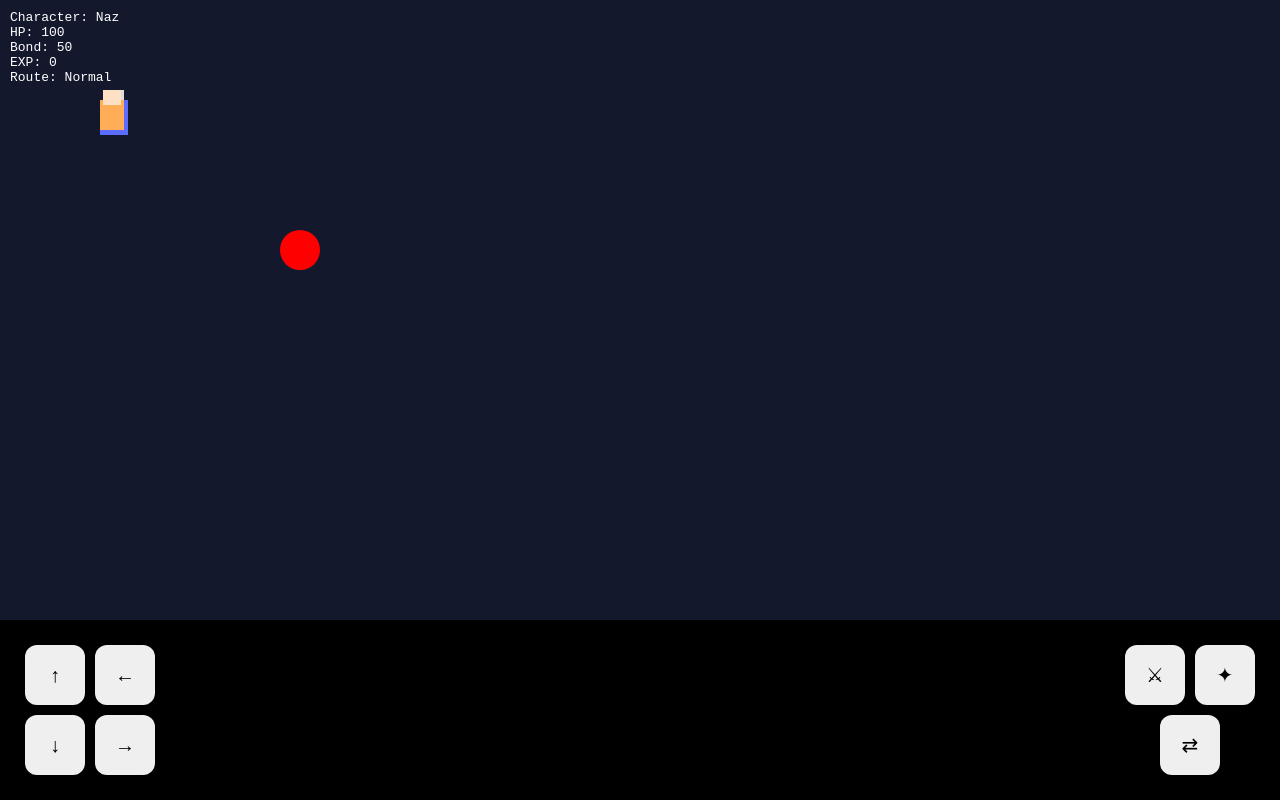
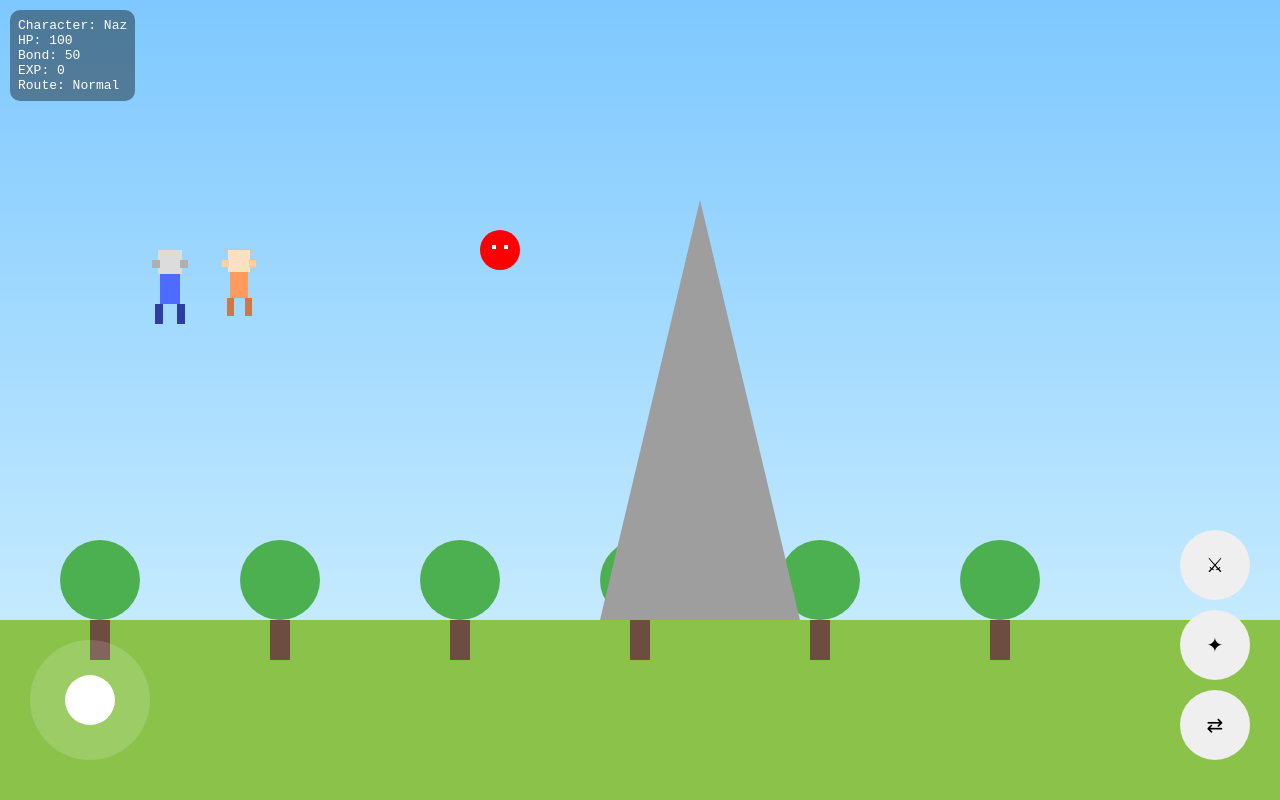
Before and after one commit to void-sanctuary/latihan-silent-orbit, a plain HTML site: page index.html in a window 1280 px wide. Drawn offline with Linux system fonts and the light colour scheme.

Commit message:
Update index.html

```diff
--- a/index.html
+++ b/index.html
@@ -3,53 +3,67 @@
 <head>
 <meta charset="UTF-8">
 <meta name="viewport" content="width=device-width, initial-scale=1.0">
-<title>Silent Orbit</title>
+<title>Silent Orbit v2</title>
 
 <style>
 body{
 margin:0;
+overflow:hidden;
 background:black;
-overflow:hidden;
 font-family:monospace;
-color:white;
+}
+
+canvas{
+display:block;
 }
 
 #ui{
 position:absolute;
 top:10px;
 left:10px;
+color:white;
 z-index:10;
+background:rgba(0,0,0,0.4);
+padding:8px;
+border-radius:10px;
 }
 
-canvas{
-display:block;
-background:#14182d;
+#joystick{
+position:fixed;
+bottom:40px;
+left:30px;
+width:120px;
+height:120px;
+border-radius:50%;
+background:rgba(255,255,255,0.15);
+touch-action:none;
 }
 
-#controls{
-position:fixed;
-bottom:20px;
-width:100%;
-display:flex;
-justify-content:space-between;
-padding:0 20px;
-box-sizing:border-box;
+#stick{
+position:absolute;
+left:35px;
+top:35px;
+width:50px;
+height:50px;
+border-radius:50%;
+background:white;
 }
 
-.control-group{
+#actions{
+position:fixed;
+bottom:40px;
+right:30px;
 display:flex;
-flex-wrap:wrap;
-width:140px;
-justify-content:center;
+flex-direction:column;
+gap:10px;
 }
 
 button{
-width:60px;
-height:60px;
-margin:5px;
+width:70px;
+height:70px;
+border:none;
+border-radius:50%;
 font-size:20px;
-border:none;
-border-radius:12px;
 }
 </style>
 </head>
@@ -65,21 +79,14 @@ border-radius:12px;
 
 <canvas id="game"></canvas>
 
-<div id="controls">
-
-<div class="control-group">
-<button onclick="move('up')">↑</button>
-<button onclick="move('left')">←</button>
-<button onclick="move('down')">↓</button>
-<button onclick="move('right')">→</button>
+<div id="joystick">
+<div id="stick"></div>
 </div>
 
-<div class="control-group">
+<div id="actions">
 <button onclick="attack()">⚔</button>
 <button onclick="skill()">✦</button>
 <button onclick="switchChar()">⇄</button>
-</div>
-
 </div>
 
 <script>
@@ -87,65 +94,39 @@ const canvas = document.getElementById("game");
 const ctx = canvas.getContext("2d");
 
 canvas.width = window.innerWidth;
-canvas.height = window.innerHeight - 180;
+canvas.height = window.innerHeight;
 
 let naz = {
-x:100,
-y:100,
-hp:100,
-bond:50,
-exp:0
+x:150,y:250,hp:100,bond:50,exp:0
 };
 
 let dokja = {
-x:100,
-y:100,
-hp:100,
-bond:50,
-exp:0
+x:220,y:250,hp:100,bond:50,exp:0
 };
 
 let current = "Naz";
 
 let enemy = {
-x:300,
-y:250,
-hp:40
+x:500,y:250,hp:50
 };
 
 let route = "Normal";
 
 function getPlayer(){
-return current === "Naz" ? naz : dokja;
+return current==="Naz" ? naz : dokja;
 }
 
-function move(dir){
-let p = getPlayer();
-
-if(dir==="up") p.y -= 20;
-if(dir==="down") p.y += 20;
-if(dir==="left") p.x -= 20;
-if(dir==="right") p.x += 20;
-
-boundary(p);
-draw();
-}
-
-function boundary(p){
-if(p.x<0)p.x=0;
-if(p.y<0)p.y=0;
-if(p.x>canvas.width-40)p.x=canvas.width-40;
-if(p.y>canvas.height-40)p.y=canvas.height-40;
+function switchChar(){
+current = current==="Naz" ? "Dokja" : "Naz";
 }
 
 function attack(){
 let p = getPlayer();
-
 let dx = p.x - enemy.x;
 let dy = p.y - enemy.y;
 let dist = Math.sqrt(dx*dx + dy*dy);
 
-if(dist < 80){
+if(dist < 70){
 enemy.hp -= 10;
 p.exp += 5;
 
@@ -154,14 +135,11 @@ p.bond += 8;
 }
 
 if(enemy.hp <= 0){
-enemy.hp = 40;
-enemy.x = Math.random() * (canvas.width-50);
-enemy.y = Math.random() * (canvas.height-50);
+enemy.x = Math.random()*canvas.width;
+enemy.y = Math.random()*(canvas.height-200);
+enemy.hp = 50;
 }
 }
-
-updateRoute();
-draw();
 }
 
 function skill(){
@@ -174,66 +152,112 @@ enemy.hp -= 20;
 if(current==="Dokja"){
 p.bond += 15;
 }
-
-updateRoute();
-draw();
 }
 
-function switchChar(){
-current = current==="Naz" ? "Dokja" : "Naz";
-draw();
-}
-
-function enemyAttack(){
+function enemyAI(){
 let p = getPlayer();
 
 let dx = p.x - enemy.x;
 let dy = p.y - enemy.y;
 let dist = Math.sqrt(dx*dx + dy*dy);
 
-if(dist < 50){
-p.hp -= 1;
+if(dist < 220){
+enemy.x += dx * 0.02;
+enemy.y += dy * 0.02;
+}
+
+if(dist < 40){
+p.hp -= 0.5;
 }
 }
 
 function updateRoute(){
-let p = getPlayer();
-
 if(dokja.bond >= 100){
 route = "Yandere Route";
 }
-
 if(naz.exp >= 50){
 route = "Rival Route";
 }
 }
 
+function drawBackground(){
+let sky = ctx.createLinearGradient(0,0,0,canvas.height);
+sky.addColorStop(0,"#7ec8ff");
+sky.addColorStop(1,"#d9f4ff");
+ctx.fillStyle = sky;
+ctx.fillRect(0,0,canvas.width,canvas.height);
+
+ctx.fillStyle="#8bc34a";
+ctx.fillRect(0,canvas.height-180,canvas.width,180);
+
+for(let i=0;i<6;i++){
+ctx.fillStyle="#4caf50";
+ctx.beginPath();
+ctx.arc(100+i*180, canvas.height-220, 40, 0, Math.PI*2);
+ctx.fill();
+
+ctx.fillStyle="#6d4c41";
+ctx.fillRect(90+i*180, canvas.height-180, 20, 40);
+}
+
+ctx.fillStyle="#9e9e9e";
+ctx.beginPath();
+ctx.moveTo(600,canvas.height-180);
+ctx.lineTo(700,200);
+ctx.lineTo(800,canvas.height-180);
+ctx.fill();
+}
+
 function drawCharacter(x,y,type){
 if(type==="Naz"){
-ctx.fillStyle="#5c6cff";
-ctx.fillRect(x,y,28,35); // body
 ctx.fillStyle="#dcdcdc";
-ctx.fillRect(x+4,y-10,20,15); // head
-}else{
-ctx.fillStyle="#ffae57";
-ctx.fillRect(x,y,24,30); // body
+ctx.fillRect(x+8,y,24,24); // head
+
+ctx.fillStyle="#4d6bff";
+ctx.fillRect(x+10,y+24,20,30); // body
+
+ctx.fillStyle="#2d3ea0";
+ctx.fillRect(x+5,y+54,8,20);
+ctx.fillRect(x+27,y+54,8,20);
+
+ctx.fillStyle="#b0b0b0";
+ctx.fillRect(x+2,y+10,8,8);
+ctx.fillRect(x+30,y+10,8,8);
+}
+
+if(type==="Dokja"){
 ctx.fillStyle="#ffe0c4";
-ctx.fillRect(x+3,y-10,18,15); // head
+ctx.fillRect(x+8,y,22,22);
+
+ctx.fillStyle="#ff9b5e";
+ctx.fillRect(x+10,y+22,18,26);
+
+ctx.fillStyle="#cc7a45";
+ctx.fillRect(x+7,y+48,7,18);
+ctx.fillRect(x+25,y+48,7,18);
+
+ctx.fillStyle="#ffcf9c";
+ctx.fillRect(x+2,y+10,7,7);
+ctx.fillRect(x+29,y+10,7,7);
 }
 }
 
 function drawEnemy(){
 ctx.fillStyle="red";
 ctx.beginPath();
-ctx.arc(enemy.x, enemy.y, 20, 0, Math.PI*2);
+ctx.arc(enemy.x,enemy.y,20,0,Math.PI*2);
 ctx.fill();
+
+ctx.fillStyle="white";
+ctx.fillRect(enemy.x-8,enemy.y-5,4,4);
+ctx.fillRect(enemy.x+4,enemy.y-5,4,4);
 }
 
 function updateUI(){
 let p = getPlayer();
 
 document.getElementById("char").innerText = current;
-document.getElementById("hp").innerText = p.hp;
+document.getElementById("hp").innerText = Math.floor(p.hp);
 document.getElementById("bond").innerText = p.bond;
 document.getElementById("exp").innerText = p.exp;
 document.getElementById("route").innerText = route;
@@ -242,16 +266,50 @@ document.getElementById("route").innerText = route;
 function draw(){
 ctx.clearRect(0,0,canvas.width,canvas.height);
 
+drawBackground();
 drawCharacter(naz.x,naz.y,"Naz");
 drawCharacter(dokja.x,dokja.y,"Dokja");
 drawEnemy();
 updateUI();
 }
 
+let joystick = document.getElementById("joystick");
+let stick = document.getElementById("stick");
+
+let active = false;
+
+joystick.addEventListener("touchstart", ()=> active=true);
+joystick.addEventListener("touchend", ()=>{
+active=false;
+stick.style.left="35px";
+stick.style.top="35px";
+});
+
+joystick.addEventListener("touchmove",(e)=>{
+if(!active) return;
+
+let touch = e.touches[0];
+let rect = joystick.getBoundingClientRect();
+
+let x = touch.clientX - rect.left - 25;
+let y = touch.clientY - rect.top - 25;
+
+stick.style.left = x+"px";
+stick.style.top = y+"px";
+
+let p = getPlayer();
+
+if(x < 20) p.x -= 3;
+if(x > 50) p.x += 3;
+if(y < 20) p.y -= 3;
+if(y > 50) p.y += 3;
+});
+
 setInterval(()=>{
-enemyAttack();
+enemyAI();
+updateRoute();
 draw();
-},100);
+},80);
 
 draw();
 </script>
```
